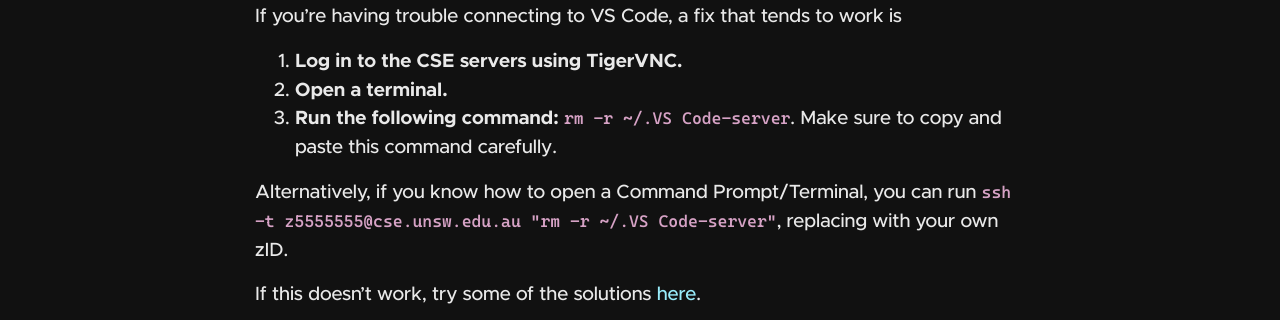
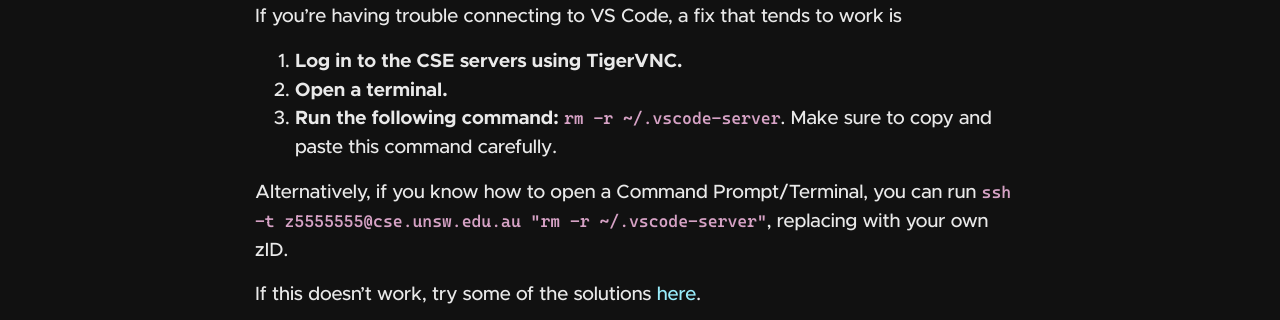
Before and after one commit to jeffreydyao/abiramen.github.io, a Jekyll site: the page built from _posts/2020-09-18-vscode-and-cse.md, in a window 1280 px wide and 900 px high, scrolled down 8586 px. Shown: the part 152-472 px from the top of the window. Built offline with Jekyll 4.4.1, drawn with Linux system fonts in a browser that asks for light colours; nearby versions of some CDN libraries; comment, search, counter and statistics services are not loaded.

Commit message:
Fix big find and replace oopsie

```diff
--- a/_posts/2020-09-18-vscode-and-cse.md
+++ b/_posts/2020-09-18-vscode-and-cse.md
@@ -196,9 +196,9 @@
 
 1. **Log in to the CSE servers using TigerVNC.**
 1. **Open a terminal.**
-1. **Run the following command:** `rm -r ~/.VS Code-server`. Make sure to copy and paste this command carefully.
+1. **Run the following command:** `rm -r ~/.vscode-server`. Make sure to copy and paste this command carefully.
 
-Alternatively, if you know how to open a Command Prompt/Terminal, you can run `ssh -t z5555555@cse.unsw.edu.au "rm -r ~/.VS Code-server"`, replacing with your own zID.
+Alternatively, if you know how to open a Command Prompt/Terminal, you can run `ssh -t z5555555@cse.unsw.edu.au "rm -r ~/.vscode-server"`, replacing with your own zID.
 
 If this doesn't work, try some of the solutions [here](https://stackoverflow.com/questions/59978826/why-ssh-connection-timed-out-in-VS Code){: target="_blank"}.
 
```
